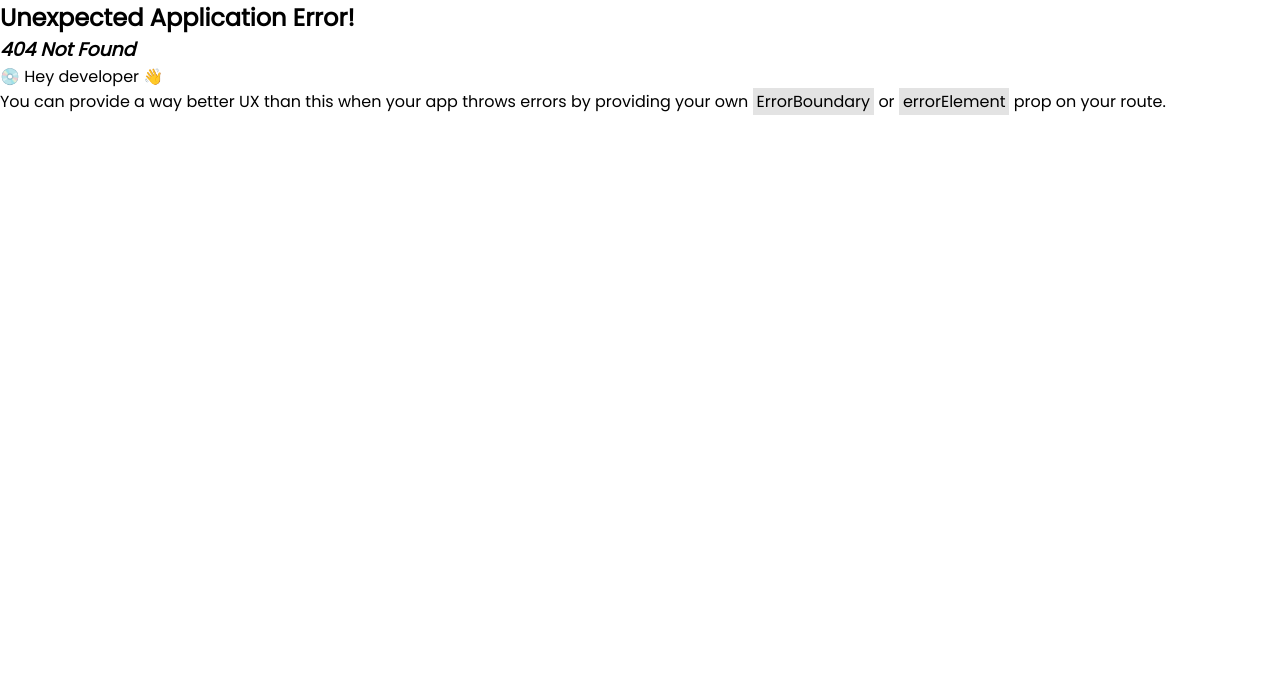
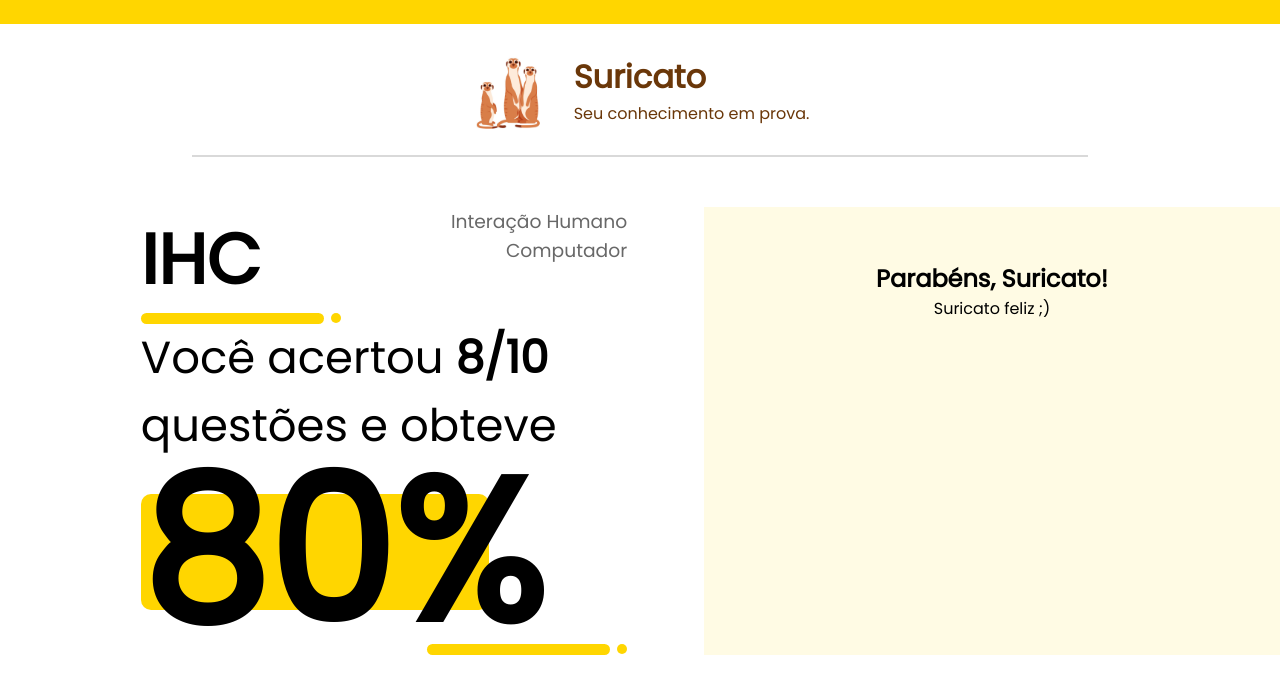
Before and after one commit to isefsh/tests-generator, a React (Vite) app: page /result in a window 1280 px wide. Before the commit this address had no page. Shown: the top 694 px of the page. Built offline with nearby package versions, Linux system fonts and the light colour scheme.

Commit message:
Chore: Result style on work

```diff
--- /dev/null
+++ b/src/components/Result/ShowResult.tsx
@@ -0,0 +1,37 @@
+import React from "react";
+import LineDetail from "../UI/LineDetail";
+import { ResultScoreSection, ResultScoreText, ScorePercentage, StyledImage, StyledResultHeader, StyledResultOutput } from "./styles";
+
+const ShowResult = () => {
+  return (
+    <ResultScoreSection>
+      <StyledResultOutput>
+        <StyledResultHeader>
+          <hgroup>
+            <h1>IHC</h1>
+            <LineDetail isQuestionPage={false} />
+          </hgroup>
+          <h3>Interação Humano Computador</h3>
+        </StyledResultHeader>
+        <ResultScoreText>
+          <p>Você acertou <strong>8/10</strong> questões e obteve</p>
+          <ScorePercentage>
+            <span />
+            <output>
+              80%
+            </output>
+          </ScorePercentage>
+        </ResultScoreText>
+        <footer>
+          <LineDetail isQuestionPage={true} />
+        </footer>
+      </StyledResultOutput>
+      <StyledImage>
+        <h1>Parabéns, Suricato!</h1>
+        <p>Suricato feliz ;)</p>
+      </StyledImage>
+    </ResultScoreSection>
+  );
+};
+
+export default ShowResult;
--- /dev/null
+++ b/src/components/Result/styles.tsx
@@ -0,0 +1,64 @@
+import styled from "styled-components";
+
+export const ResultScoreSection = styled.section`
+  width: 100%;
+  display: flex;
+  margin-block: 3.125em;
+`;
+
+export const StyledResultOutput = styled.div`
+  width: 55%;
+  padding-inline-start: 11%;
+  padding-inline-end: 6%;
+`;
+
+export const StyledResultHeader = styled.header`
+  width: 100%;
+  display: flex;
+  justify-content: space-between;
+
+  & h1 {
+    font-size: 4.375em;
+  }
+
+  & h3 {
+    font-weight: 300;
+    text-align: right;
+    color: #686868;
+  }
+`;
+
+export const ResultScoreText = styled.div`
+  width: 100%;
+
+  & p {
+    font-size: 2.813em;
+  }
+`;
+
+export const ScorePercentage = styled.div`
+  display: flex;
+  align-items: center;
+  padding-block: 2.125em;
+
+  & span {
+    position: relative;
+    width: 21.75rem;
+    height: 7.25rem;
+    background: #FFD600;
+    border-radius: 10px;
+  }
+
+  & output {
+    position: absolute;
+    font-size: 12.5em;
+    font-weight: 700;
+  }
+`;
+
+export const StyledImage = styled.div`
+  width: 45%;
+  background-color: #FFFBE4;
+  text-align: center;
+  padding-block: 3.375em;
+`;
--- a/src/main.tsx
+++ b/src/main.tsx
@@ -5,6 +5,7 @@ import App from './App'
 import HomePage from './pages/HomePage'
 import QuestionPage from './pages/QuestionPage'
 import './index.css'
+import ResultPage from './pages/ResultPage'
 
 const router = createBrowserRouter([
   {
@@ -13,6 +14,7 @@ const router = createBrowserRouter([
     children: [
       { path: "/", element: <HomePage /> },
       { path: "/question", element: <QuestionPage /> },
+      { path: "/result", element: <ResultPage /> },
     ],
   }
 ]);
--- /dev/null
+++ b/src/pages/ResultPage.tsx
@@ -0,0 +1,10 @@
+import React from "react";
+import ShowResult from "../components/Result/ShowResult";
+
+function ResultPage () {
+  return (
+    <ShowResult />
+  )
+}
+
+export default ResultPage
```
